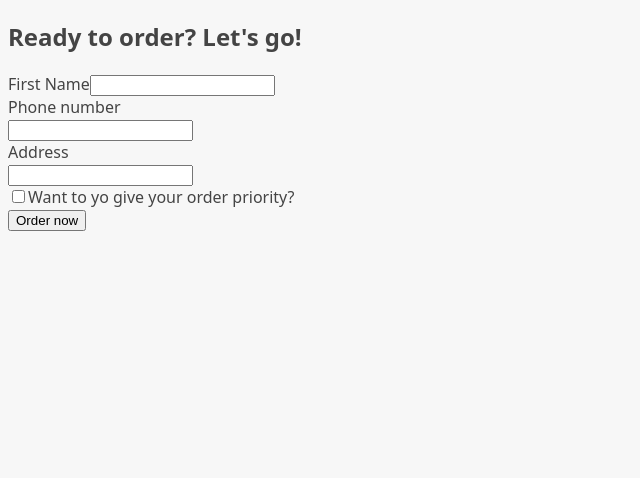
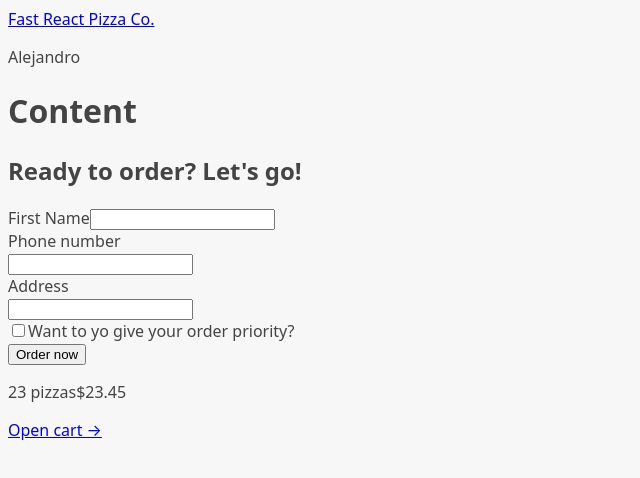
Before and after one commit to VazquezAlex/fast-react-pizza, a React (Vite) app: page /order/new in a window 1280 px wide. Shown: the top 478 px of the page, without its empty margins (0-640 px from the left). Built offline with nearby package versions, Linux system fonts and the light colour scheme.

Commit message:
feature: added app layout

```diff
--- a/src/App.jsx
+++ b/src/App.jsx
@@ -7,8 +7,12 @@
 import Cart from "./features/cart/Cart";
 import CreateOrder from "./features/order/CreateOrder";
 import Order from "./features/order/Order";
+import AppLayout from "./ui/AppLayout";
 
 const router = createBrowserRouter([
+    {
+        element: <AppLayout />,
+        children: [
             {
                 path: '/',
                 element: <Home />,
@@ -29,6 +33,8 @@
                 path: '/order/:orderId',
                 element: <Order />
             }
+        ]
+    },
 ]);
 
 function App() {
--- a/src/features/cart/CartOverview.jsx
+++ b/src/features/cart/CartOverview.jsx
@@ -1,3 +1,6 @@
+// Third-party imports.
+import { Link } from "react-router-dom";
+
 function CartOverview() {
     return (
         <div>
@@ -5,7 +8,7 @@
                 <span>23 pizzas</span>
                 <span>$23.45</span>
             </p>
-      <a href="#">Open cart &rarr;</a>
+            <Link to="/cart">Open cart &rarr;</Link>
         </div>
     );
 }
--- /dev/null
+++ b/src/ui/AppLayout.jsx
@@ -0,0 +1,24 @@
+// Third-party imports.
+import { Outlet } from "react-router-dom";
+
+// Local imports.
+import CartOverview from "../features/cart/CartOverview";
+import Header from "./Header";
+
+const AppLayout = () => {
+
+    return (
+        <div>
+            <Header />
+
+            <main>
+                <h1>Content</h1>
+                <Outlet />
+            </main>
+
+            <CartOverview />
+        </div>
+    );
+}
+
+export default AppLayout;
--- /dev/null
+++ b/src/ui/Header.jsx
@@ -0,0 +1,15 @@
+// Third-party imports.
+import { Link } from "react-router-dom";
+
+const Header = () => {
+
+    return (
+        <header>
+            <Link to = '/'>Fast React Pizza Co.</Link>
+
+            <p>Alejandro</p>
+        </header>
+    );
+}
+
+export default Header;
```
Lines whose indentation alone changed are shown as unchanged.
